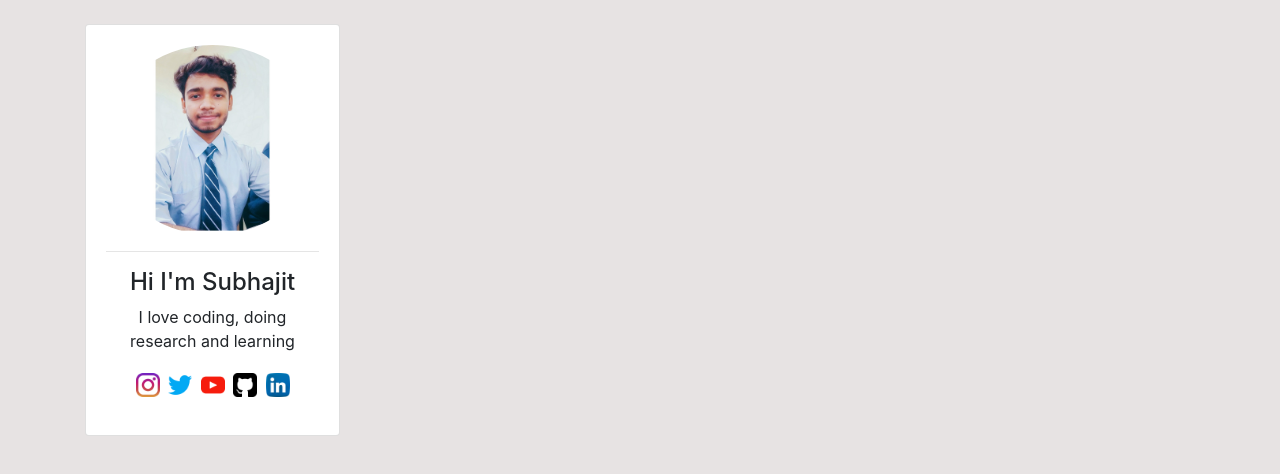
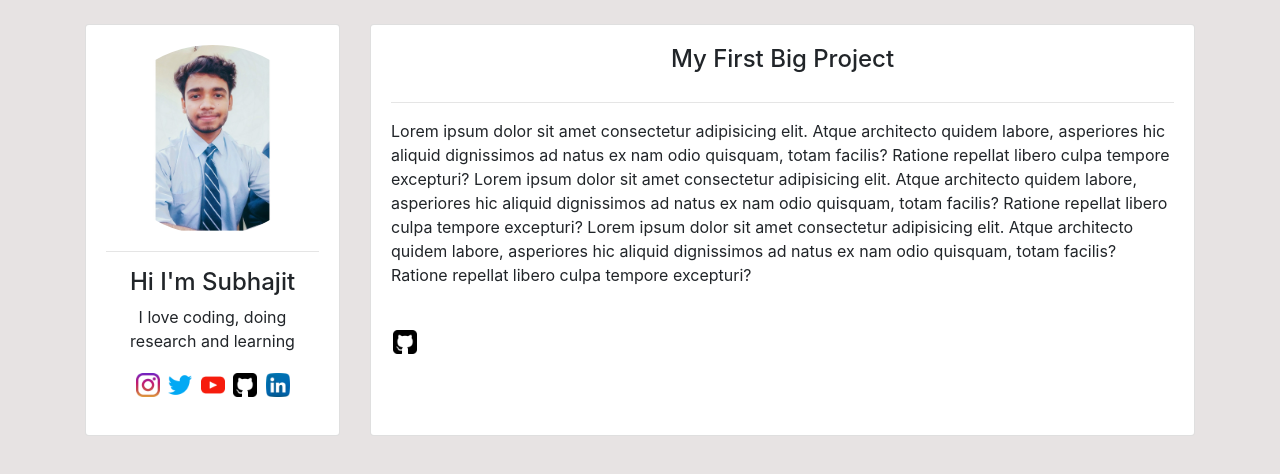
Before and after one commit to ironsubhajit/my_portfolio_site, a Django app: page / in a window 1280 px wide. Shown: the top 474 px of the page. Run offline with Django 3.2, Linux system fonts and the light colour scheme; some libraries are stand-ins or nearby versions.

Commit message:
Add my-big-project column

```diff
--- a/my_portfolio/base/templates/base/index.html
+++ b/my_portfolio/base/templates/base/index.html
@@ -1,6 +1,4 @@
-{% extends 'base/base.html' %}
-{% load static %}
-{% block content %}
+{% extends 'base/base.html' %} {% load static %} {% block content %}
 <br />
 <div class="container">
   <div class="row">
@@ -29,9 +27,7 @@
               />
             </li>
           </a>
-          <a
-            href="https://www.youtube.com/channel/UCGJYGiMDjWPCprI7Hs2WAuQ"
-          >
+          <a href="https://www.youtube.com/channel/UCGJYGiMDjWPCprI7Hs2WAuQ">
             <li>
               <img
                 src="{% static 'base/icons/youtube.png' %}"
@@ -61,10 +57,36 @@
         </ul>
       </div>
     </div>
-
-
-
-
+    <div class="col-md-9">
+      <div class="card card-body h-100">
+        <h4 class="card-title text-center">My First Big Project</h4>
+        <hr />
+        <p>
+          Lorem ipsum dolor sit amet consectetur adipisicing elit. Atque
+          architecto quidem labore, asperiores hic aliquid dignissimos ad natus
+          ex nam odio quisquam, totam facilis? Ratione repellat libero culpa
+          tempore excepturi? Lorem ipsum dolor sit amet consectetur adipisicing
+          elit. Atque architecto quidem labore, asperiores hic aliquid
+          dignissimos ad natus ex nam odio quisquam, totam facilis? Ratione
+          repellat libero culpa tempore excepturi? Lorem ipsum dolor sit amet
+          consectetur adipisicing elit. Atque architecto quidem labore,
+          asperiores hic aliquid dignissimos ad natus ex nam odio quisquam,
+          totam facilis? Ratione repellat libero culpa tempore excepturi?
+        </p>
+        <br />
+        <ul class="social-links">
+          <a href="https://github.com/ironsubhajit/ProjectO">
+            <li>
+              <img
+                src="{% static 'base/icons/github-black.png' %}"
+                alt="github-logo"
+                style="width: 24px"
+              />
+            </li>
+          </a>
+        </ul>
+      </div>
+    </div>
   </div>
 </div>
 {% endblock %}
```
